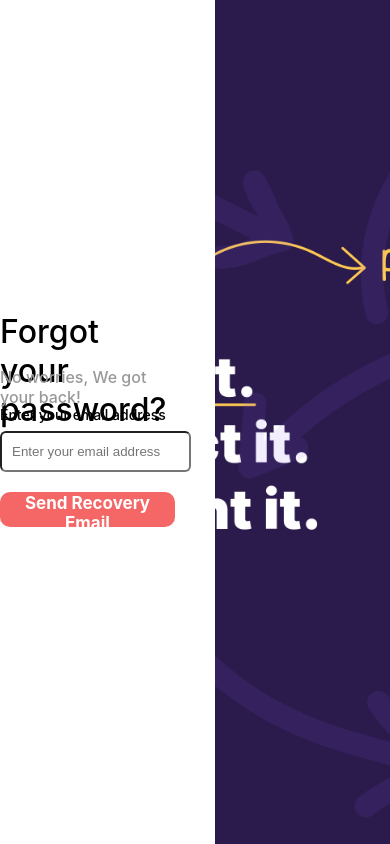
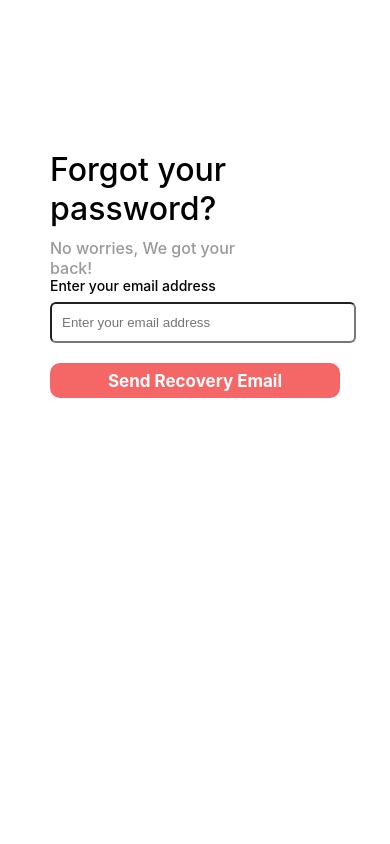
Before and after one commit to Ahmadalshishani/project-, a React (Create React App) app in the folder front/: page /login in a window 390 px wide. Both pictures are taken after a click on the element "Forgot password?". Built offline with nearby package versions, Linux system fonts and the light colour scheme.

Commit message:
login responsave

```diff
--- a/front/src/components/ForgetPassword/index.js
+++ b/front/src/components/ForgetPassword/index.js
@@ -1,9 +1,8 @@
 import React, { useState } from "react";
 import image from "../../pictures/2@2x 1.png";
-import axios from "axios";
 import { useNavigate } from "react-router-dom";
-import { useDispatch } from "react-redux";
-import { setLogin } from "../reducers/auth";
+import "./style.css"
+
 
 const baseUrl = "http://194.242.57.64:5000";
 
@@ -12,29 +11,31 @@ const Forget = () => {
   const [errorMessage, setErrorMessage] = useState("");
   const [dis, setDis] = useState(false);
   const login = () => {
-setErrorMessage("Sorry, Something Went Wrong")
+    setErrorMessage("Sorry, Something Went Wrong");
   };
   console.log(dis);
   return (
     <div
-      style={{ display: "flex", justifyContent: "space-between", gap: "40px" }}
+      style={{ display: "flex", justifyContent: "center",  }}
     >
-      <div
+      <div className="block"
         style={{
           display: "flex",
           flexDirection: "column",
           alignItems: "center",
           width: "100%",
           justifyContent: "center",
+          maxWidth: "754px",
+          width: "100%",
         }}
       >
         <div>
-          <p
+          <p className="forget"
             style={{
               maxWidth: "351px",
               width: "100%",
-              maxHeight:"39px",
-              height:"100%",
+              maxHeight: "39px",
+              height: "100%",
               margin: "0px",
               fontSize: "32px",
               fontWeight: "500",
@@ -45,9 +46,9 @@ setErrorMessage("Sorry, Something Went Wrong")
           </p>
           <p
             style={{
-                maxWidth:"230px",
-                width:"100%",
-                height:"19px",
+              maxWidth: "230px",
+              width: "100%",
+              height: "19px",
               fontFamily: "inter",
               fontWeight: "500",
               fontSize: "16px",
@@ -60,14 +61,14 @@ setErrorMessage("Sorry, Something Went Wrong")
           <div>
             <p
               style={{
-                maxWidth:"170px",
-                width:'100%',
-                height:"17px",
+                maxWidth: "170px",
+                width: "100%",
+                height: "17px",
                 fontFamily: "inter",
                 fontWeight: "500",
                 fontSize: "14px",
                 marginTop: "20px",
-                marginBottom:"8px",
+                marginBottom: "8px",
               }}
             >
               Enter your email address
@@ -80,15 +81,13 @@ setErrorMessage("Sorry, Something Went Wrong")
                 height: "35px",
                 borderRadius: "6px",
                 paddingLeft: "10px",
-
               }}
-
             />
           </div>
           <button
             onClick={login}
             style={{
-                maxWidth:"404px",
+              maxWidth: "404px",
               width: "100%",
               height: "35px",
               backgroundColor: "#F56666", // Green on success
@@ -109,15 +108,22 @@ setErrorMessage("Sorry, Something Went Wrong")
           )}
         </div>
       </div>
-      <div style={{ width: "100%",height:"100vh",overflow:"hidden" }}>
+      <div
+        className="img"
+        style={{
+          width: "1100px",
+          height: "100vh",
+          maxHeight: "1440px",
+          overflow: "hidden",
+        }}
+      >
         <img
           src={image}
           style={{
-
+            width: "100%",
+            objectFit: "cover",
             height: "100%",
-            maxWidth: "782px",
-            width: "100%",
-        objectFit:"cover"
+            objectPosition: "top left",
           }}
           alt="Login Illustration"
         />
--- /dev/null
+++ b/front/src/components/ForgetPassword/style.css
@@ -0,0 +1,19 @@
+@media screen and (max-width:1000px) {
+    .img{
+      display: none;
+    }
+    .block{
+      margin:0 auto;
+      margin-top: 100px;
+    }
+  }
+  @media screen and (max-width: 500px) {
+    .block{
+      width: max-content;
+      padding: 50px;
+    }
+  .forget{
+    max-height: 72px !important;
+  }
+
+  }
--- a/front/src/components/Login/index.js
+++ b/front/src/components/Login/index.js
@@ -4,6 +4,7 @@ import axios from "axios";
 import { useNavigate } from "react-router-dom";
 import { useDispatch } from "react-redux";
 import { setLogin } from "../reducers/auth";
+import "./style.css";
 
 const baseUrl = "http://194.242.57.64:5000";
 
@@ -64,26 +65,27 @@ const Login = () => {
   console.log(dis);
   return (
     <div
-      style={{ display: "flex", justifyContent: "space-between", margin:"0 auto" }}
+      style={{ display: "flex", justifyContent: "center", margin: "0 auto" }}
     >
       <div
+        className="block"
         style={{
           display: "flex",
           flexDirection: "column",
           alignItems: "center",
-          maxWidth:"754px",
+          maxWidth: "754px",
           width: "100%",
           justifyContent: "center",
         }}
       >
-        <div>
+        <div style={{}}>
           <p
             style={{
               margin: "0px",
               fontSize: "32px",
               fontWeight: "500",
               fontFamily: "inter",
-              cursor:"default",
+              cursor: "default",
             }}
           >
             Welcome!
@@ -94,7 +96,7 @@ const Login = () => {
               fontWeight: "500",
               fontSize: "16px",
               color: "#999999",
-              cursor:"default",
+              cursor: "default",
             }}
           >
             Log in to streamline QA and improve file comparisons.
@@ -107,7 +109,7 @@ const Login = () => {
                 fontWeight: "500",
                 fontSize: "14px",
                 marginTop: "29px",
-                cursor:"default",
+                cursor: "default",
               }}
             >
               Email Address
@@ -120,7 +122,7 @@ const Login = () => {
                 height: "35px",
                 borderRadius: "6px",
                 paddingLeft: "10px",
-                cursor:"default",
+                cursor: "default",
               }}
               onChange={(e) => setUsername(e.target.value.replace(/\s+/g, ""))}
             />
@@ -132,7 +134,7 @@ const Login = () => {
                 fontWeight: "500",
                 fontSize: "14px",
                 marginTop: "29px",
-                cursor:"default",
+                cursor: "default",
               }}
             >
               Password
@@ -145,8 +147,8 @@ const Login = () => {
                 width: "100%",
                 height: "35px",
                 borderRadius: "6px",
-                paddingLeft: "10px"
-                ,cursor:"default",
+                paddingLeft: "10px",
+                cursor: "default",
               }}
               onChange={(e) => setPassword(e.target.value)}
             />
@@ -163,7 +165,10 @@ const Login = () => {
                 setDis(!dis);
               }}
             >
-              <i class={!dis ? "fas fa-eye-slash" : "fas fa-eye"} style={{cursor:"pointer",}}></i>
+              <i
+                class={!dis ? "fas fa-eye-slash" : "fas fa-eye"}
+                style={{ cursor: "pointer" }}
+              ></i>
             </span>
           </div>
           <div
@@ -176,9 +181,8 @@ const Login = () => {
             <div style={{ display: "flex", alignItems: "center" }}>
               <input
                 type="checkbox"
-                style={{ height: "24px", width: "24px" ,cursor:"pointer"}}
+                style={{ height: "24px", width: "24px", cursor: "pointer" }}
                 onChange={(e) => setRemember(e.target.value)}
-
               />
               <p
                 style={{
@@ -186,7 +190,7 @@ const Login = () => {
                   fontFamily: "inter",
                   fontWeight: "500",
                   fontSize: "14px",
-                  cursor:"default",
+                  cursor: "default",
                 }}
               >
                 Remember me
@@ -198,10 +202,11 @@ const Login = () => {
                 fontWeight: "500",
                 fontSize: "14px",
                 color: "#0F3DDE",
-                cursor:"pointer",
-
+                cursor: "pointer",
               }}
-              onClick={()=>{navigate("/forgotten")}}
+              onClick={() => {
+                navigate("/forgotten");
+              }}
             >
               Forgot password?
             </p>
@@ -233,7 +238,7 @@ const Login = () => {
               fontWeight: "500",
               fontSize: "14px",
               textAlign: "center",
-              cursor:"default",
+              cursor: "default",
             }}
           >
             Don’t have an account?{" "}
@@ -253,16 +258,22 @@ const Login = () => {
           </p>
         </div>
       </div>
-      <div style={{maxWidth:"782px", width: "100%",height:"100vh",overflow:"hidden" }}>
+      <div
+        className="img"
+        style={{
+          width: "1100px",
+          height: "100vh",
+          maxHeight: "1440px",
+          overflow: "hidden",
+        }}
+      >
         <img
           src={image}
           style={{
-
-            maxWidth: "782px",
             width: "100%",
-            objectFit:"cover",
-            height:"100%",
-            objectPosition:"top left"
+            objectFit: "cover",
+            height: "100%",
+            objectPosition: "top left",
           }}
           alt="Login Illustration"
         />
--- a/front/src/components/Login/style.css
+++ b/front/src/components/Login/style.css
@@ -1,19 +1,19 @@
-.page {
-  display: flex;
-  justify-content: space-between;
+@media screen and (max-width:1000px) {
+  .img{
+    display: none;
+  }
+  .block{
+    margin:0 auto;
+    margin-top: 100px;
+  }
+}
+@media screen and (max-width: 500px) {
+  .block{
+    width: max-content;
+    padding: 50px;
+  }
+.forget{
+  max-height: 72px;
 }
 
-.Form {
-  display: flex;
-  flex-direction: column;
-  align-items: center;
-  justify-content: center;
 }
-.welcome {
-  margin: 0%;
-  gap: 10px;
-}
-body{
-  overflow: hidden;
-  cursor: default;
-}
--- a/front/src/components/Register/index.js
+++ b/front/src/components/Register/index.js
@@ -46,15 +46,17 @@ function Register() {
 
   return (
     <div
-      style={{ display: "flex", justifyContent: "space-between", gap: "40px" }}
+      style={{ display: "flex", justifyContent: "center", gap: "40px" }}
     >
-      <div
+      <div className="block"
         style={{
           display: "flex",
           flexDirection: "column",
           alignItems: "center",
           width: "100%",
           justifyContent: "center",
+          maxWidth: "754px",
+          width: "100%",
         }}
       >
         <div>
@@ -279,15 +281,22 @@ function Register() {
           )}
         </div>
       </div>
-      <div style={{ width: "100%" }}>
+      <div
+        className="img"
+        style={{
+          width: "1100px",
+          height: "100vh",
+          maxHeight: "1440px",
+          overflow: "hidden",
+        }}
+      >
         <img
           src={image}
           style={{
-            maxHeight: "1042px",
+            width: "100%",
+            objectFit: "cover",
             height: "100%",
-            maxWidth: "782px",
-            width: "100%",
-            objectFit: "fill",
+            objectPosition: "top left",
           }}
           alt="Login Illustration"
         />
--- a/front/src/components/compares/index.js
+++ b/front/src/components/compares/index.js
@@ -466,7 +466,7 @@ function Compares() {
                                 padding: "10px 10px",
                                 position: "absolute",
                                 top: "-50px",
-                                left: "-100px",
+                                left: "0",
                                 backgroundColor: "#2b1b4c",
                                 zIndex: "99999",
                                 color: "white",
```
